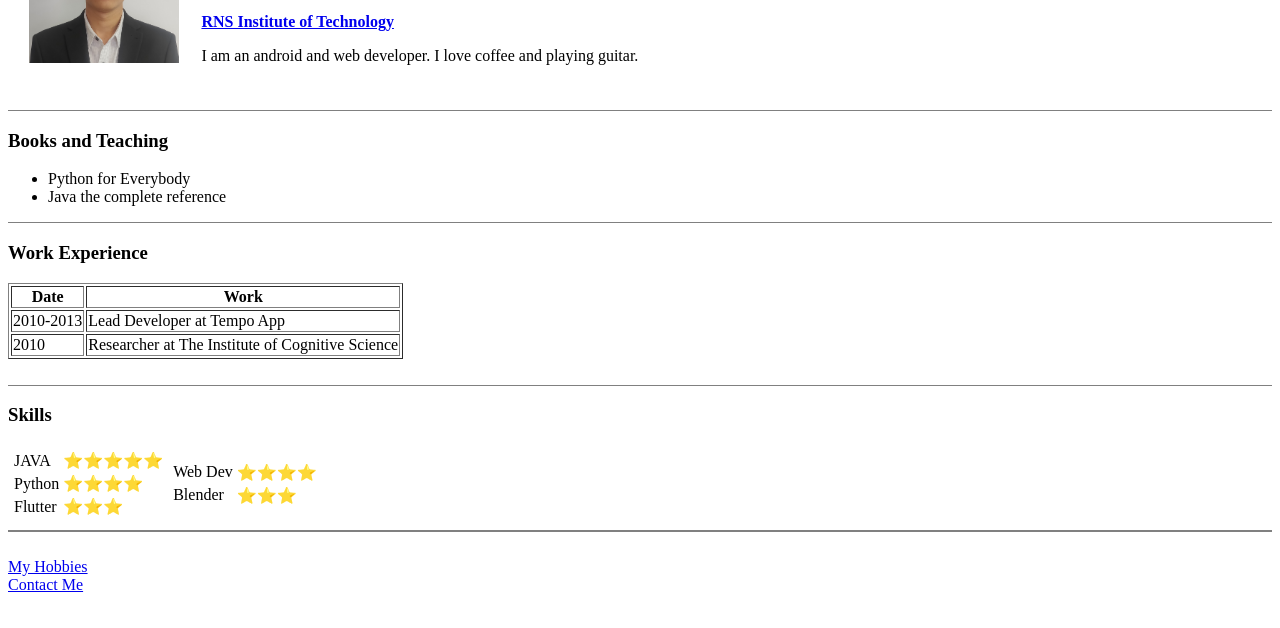
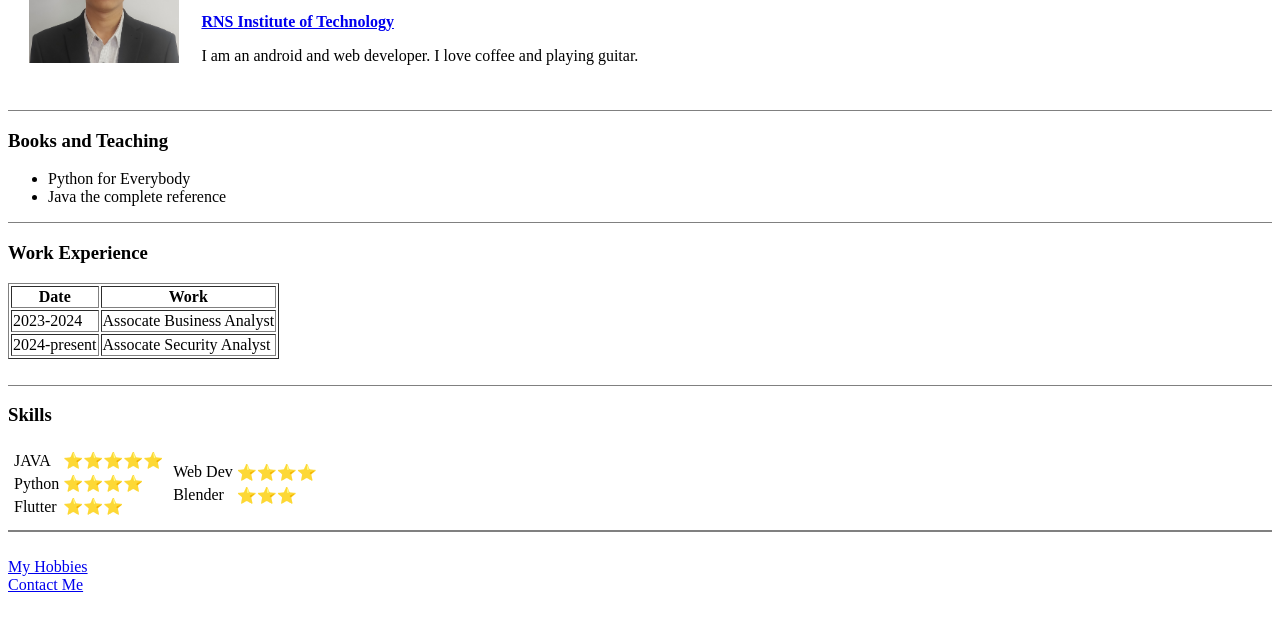
Before and after one commit to Prabhatrai27/cv, a plain HTML site: page index.html in a window 1280 px wide. Shown: the part 130-758 px from the top of the page. Drawn offline with Linux system fonts and the light colour scheme.

Commit message:
Update index.html

```diff
--- a/index.html
+++ b/index.html
@@ -34,12 +34,12 @@
                 <th>Work</th>
             </thead>
             <tr>
-                <td>2010-2013</td>
-                <td>Lead Developer at Tempo App</td>
+                <td>2023-2024</td>
+                <td>Assocate Business Analyst</td>
             </tr>
             <tr>
-                <td>2010</td>
-                <td> Researcher at The Institute of Cognitive Science</td>
+                <td>2024-present</td>
+                <td>Assocate Security Analyst</td>
             </tr>
         </table>
         <br>
```
